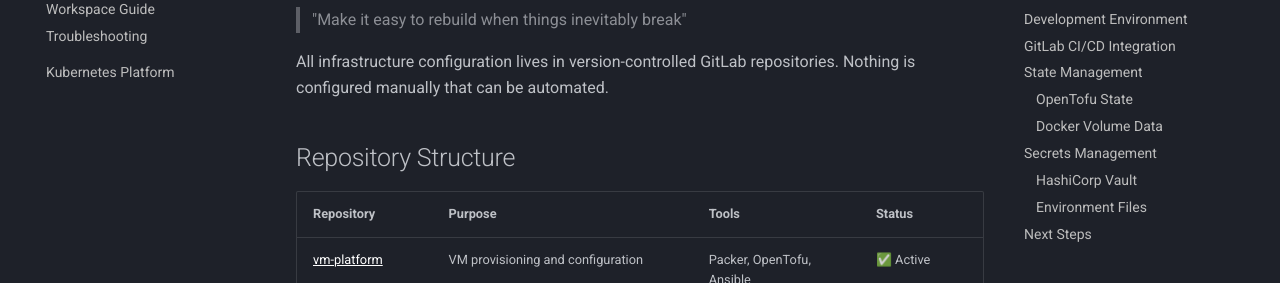
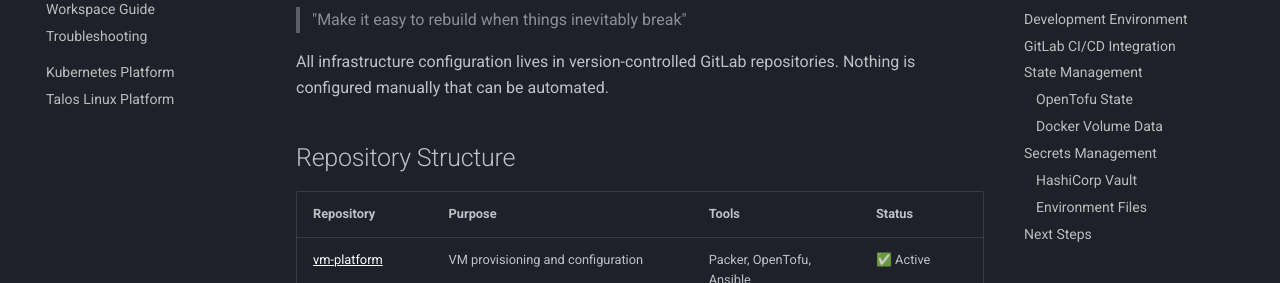
Before and after one commit to johnstetter/homelab-docs, an MkDocs documentation site: the page built from docs/infrastructure/index.md, in a window 1280 px wide. Shown: the part 428-711 px from the top of the page. Built offline with MkDocs 1.6.1 and Material for MkDocs 9.7.7, drawn with Linux system fonts in a browser that asks for light colours; comment, search, counter and statistics services are not loaded; the version menu is left out.

Commit message:
docs(nav): add Talos platform to navigation
Added Talos platform documentation to mkdocs navigation structure.
Updated navigation to include new infrastructure documentation sections.

Fixes #9

Co-Authored-By: Claude Sonnet 4 <noreply@anthropic.com>

```diff
--- a/mkdocs.yml
+++ b/mkdocs.yml
@@ -97,6 +97,7 @@ nav:
           - Workspace Guide: infrastructure/vms/sec01/workspace-guide.md
           - Troubleshooting: infrastructure/vms/sec01/troubleshooting.md
       - Kubernetes Platform: infrastructure/k8s-platform.md
+      - Talos Linux Platform: infrastructure/talos-platform.md
   - Stacks:
       - Overview: stacks/index.md
       - ctr01 Stacks: stacks/ctr01.md
```
